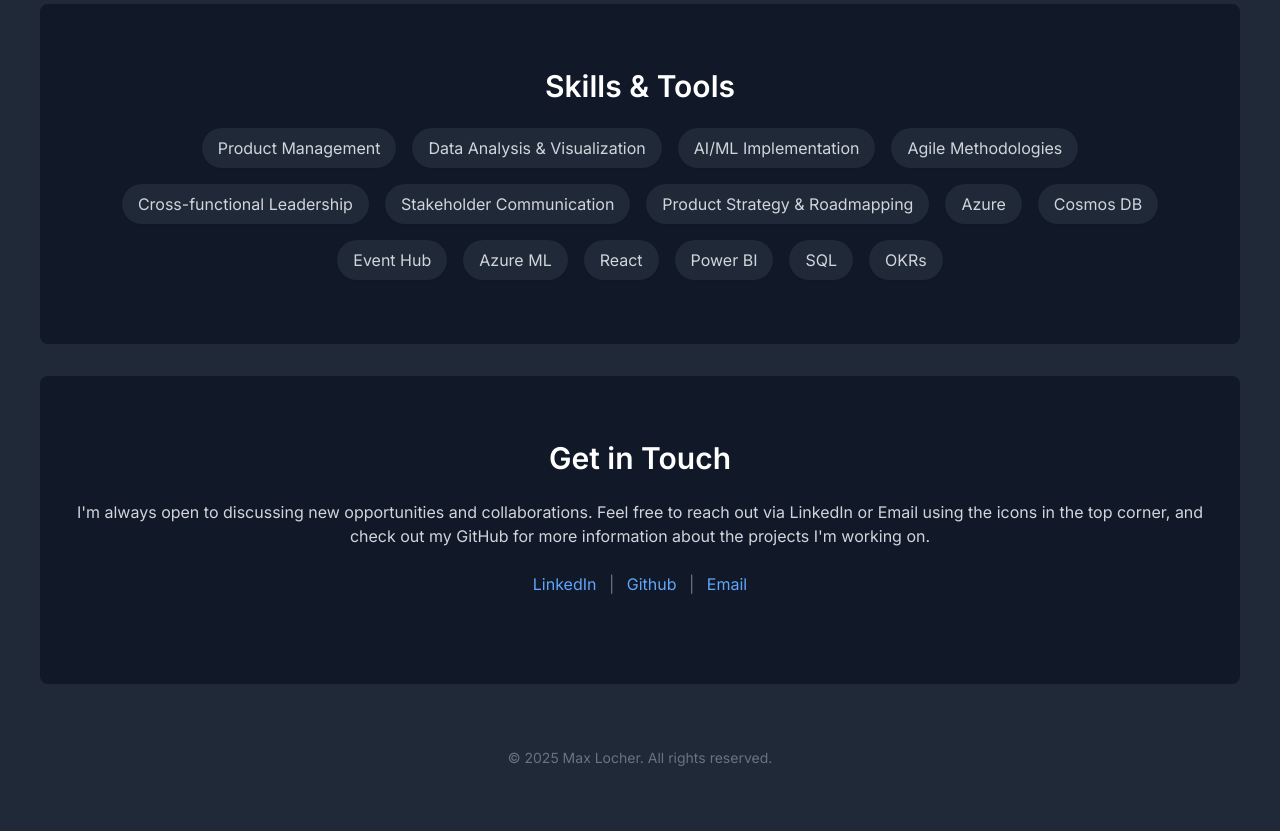
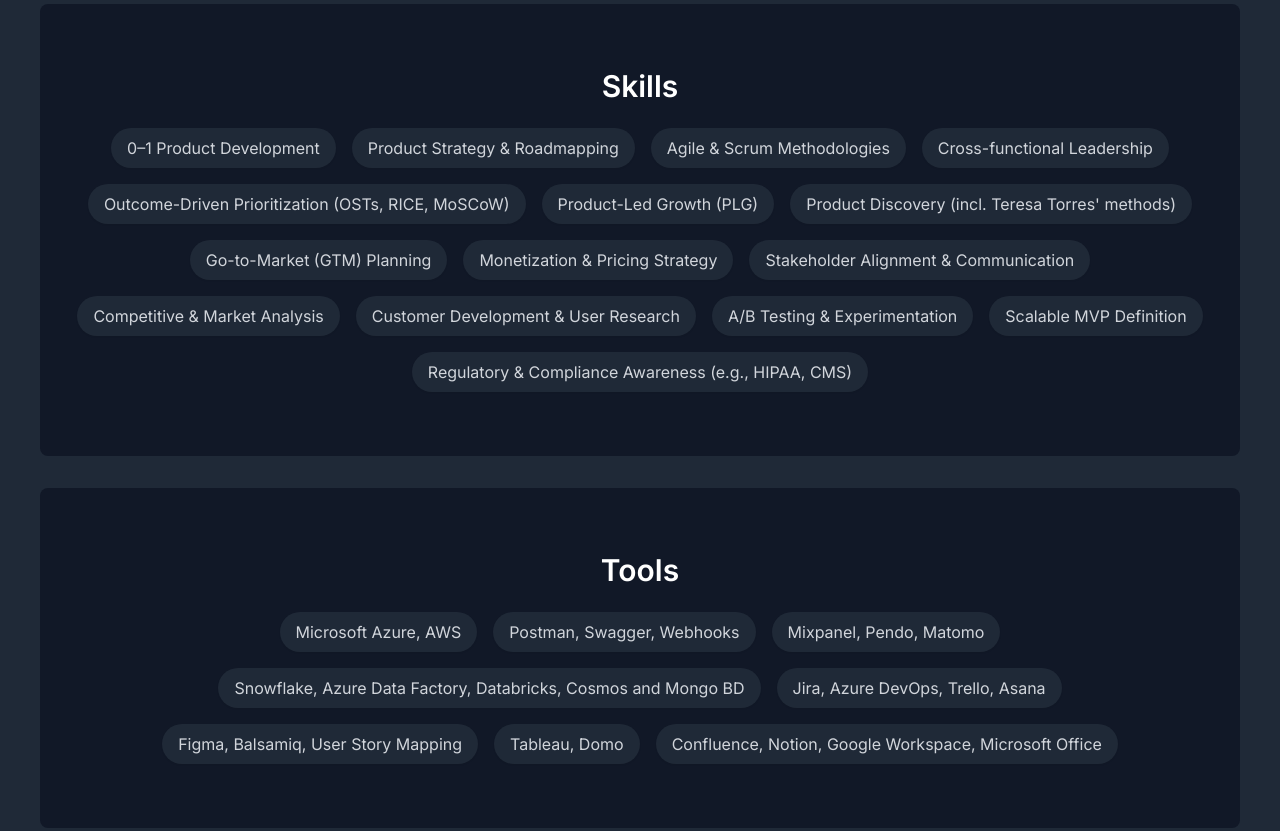
Before and after one commit to MaxxieDivine/max.locher.portfolio, a plain HTML site: page index.html in a window 1280 px wide. Shown: the part 2000-2831 px from the top of the page. Before the commit the page ends 2800 px from the top, so only its background shows below. Drawn offline with nearby package versions, Linux system fonts and the light colour scheme.

Commit message:
Update index.html
updated skills and tools sections

```diff
--- a/index.html
+++ b/index.html
@@ -189,26 +189,40 @@
         </div>
     </section>
     <section id="skills" class="section bg-gray-900 rounded-lg my-8"> <div class="container">
-            <h2 class="text-3xl font-semibold text-white mb-6 text-center">Skills & Tools</h2>
-            <div class="flex flex-wrap justify-center gap-4 text-gray-300">
-                <span class="bg-gray-800 px-4 py-2 rounded-full shadow-sm">Product Management</span>
-                <span class="bg-gray-800 px-4 py-2 rounded-full shadow-sm">Data Analysis & Visualization</span>
-                <span class="bg-gray-800 px-4 py-2 rounded-full shadow-sm">AI/ML Implementation</span>
-                <span class="bg-gray-800 px-4 py-2 rounded-full shadow-sm">Agile Methodologies</span>
-                <span class="bg-gray-800 px-4 py-2 rounded-full shadow-sm">Cross-functional Leadership</span>
-                 <span class="bg-gray-800 px-4 py-2 rounded-full shadow-sm">Stakeholder Communication</span>
-                <span class="bg-gray-800 px-4 py-2 rounded-full shadow-sm">Product Strategy & Roadmapping</span>
-                <span class="bg-gray-800 px-4 py-2 rounded-full shadow-sm">Azure</span>
-                <span class="bg-gray-800 px-4 py-2 rounded-full shadow-sm">Cosmos DB</span>
-                <span class="bg-gray-800 px-4 py-2 rounded-full shadow-sm">Event Hub</span>
-                 <span class="bg-gray-800 px-4 py-2 rounded-full shadow-sm">Azure ML</span>
-                <span class="bg-gray-800 px-4 py-2 rounded-full shadow-sm">React</span>
-                <span class="bg-gray-800 px-4 py-2 rounded-full shadow-sm">Power BI</span>
-                <span class="bg-gray-800 px-4 py-2 rounded-full shadow-sm">SQL</span>
-                 <span class="bg-gray-800 px-4 py-2 rounded-full shadow-sm">OKRs</span>
-            </div>
+        <h2 class="text-3xl font-semibold text-white mb-6 text-center">Skills</h2>
+        <div class="flex flex-wrap justify-center gap-4 text-gray-300">
+            <span class="bg-gray-800 px-4 py-2 rounded-full shadow-sm">0–1 Product Development</span>
+            <span class="bg-gray-800 px-4 py-2 rounded-full shadow-sm">Product Strategy & Roadmapping</span>
+            <span class="bg-gray-800 px-4 py-2 rounded-full shadow-sm">Agile & Scrum Methodologies</span>
+            <span class="bg-gray-800 px-4 py-2 rounded-full shadow-sm">Cross-functional Leadership</span>
+            <span class="bg-gray-800 px-4 py-2 rounded-full shadow-sm">Outcome-Driven Prioritization (OSTs, RICE, MoSCoW)</span>
+            <span class="bg-gray-800 px-4 py-2 rounded-full shadow-sm">Product-Led Growth (PLG)</span>
+            <span class="bg-gray-800 px-4 py-2 rounded-full shadow-sm">Product Discovery (incl. Teresa Torres' methods)</span>
+            <span class="bg-gray-800 px-4 py-2 rounded-full shadow-sm">Go-to-Market (GTM) Planning</span>
+            <span class="bg-gray-800 px-4 py-2 rounded-full shadow-sm">Monetization & Pricing Strategy</span>
+            <span class="bg-gray-800 px-4 py-2 rounded-full shadow-sm">Stakeholder Alignment & Communication</span>
+            <span class="bg-gray-800 px-4 py-2 rounded-full shadow-sm">Competitive & Market Analysis</span>
+            <span class="bg-gray-800 px-4 py-2 rounded-full shadow-sm">Customer Development & User Research</span>
+            <span class="bg-gray-800 px-4 py-2 rounded-full shadow-sm">A/B Testing & Experimentation</span>
+            <span class="bg-gray-800 px-4 py-2 rounded-full shadow-sm">Scalable MVP Definition</span>
+            <span class="bg-gray-800 px-4 py-2 rounded-full shadow-sm">Regulatory & Compliance Awareness (e.g., HIPAA, CMS)</span>
         </div>
-    </section>
+    </div>
+</section>
+<section id="tools" class="section bg-gray-900 rounded-lg my-8"> <div class="container">
+    <h2 class="text-3xl font-semibold text-white mb-6 text-center">Tools</h2>
+    <div class="flex flex-wrap justify-center gap-4 text-gray-300">
+        <span class="bg-gray-800 px-4 py-2 rounded-full shadow-sm">Microsoft Azure, AWS</span>
+        <span class="bg-gray-800 px-4 py-2 rounded-full shadow-sm">Postman, Swagger, Webhooks</span>
+        <span class="bg-gray-800 px-4 py-2 rounded-full shadow-sm">Mixpanel, Pendo, Matomo</span>
+        <span class="bg-gray-800 px-4 py-2 rounded-full shadow-sm">Snowflake, Azure Data Factory, Databricks, Cosmos and Mongo BD</span>
+        <span class="bg-gray-800 px-4 py-2 rounded-full shadow-sm">Jira, Azure DevOps, Trello, Asana</span>
+        <span class="bg-gray-800 px-4 py-2 rounded-full shadow-sm">Figma, Balsamiq, User Story Mapping</span>
+        <span class="bg-gray-800 px-4 py-2 rounded-full shadow-sm">Tableau, Domo</span>
+        <span class="bg-gray-800 px-4 py-2 rounded-full shadow-sm">Confluence, Notion, Google Workspace, Microsoft Office</span>
+    </div>
+</div>
+</section>
     <!--
     <section id="testimonials" class="section rounded-lg my-8"> <div class="container">
             <h2 class="text-3xl font-semibold text-white mb-6 text-center">Testimonials</h2>
```
